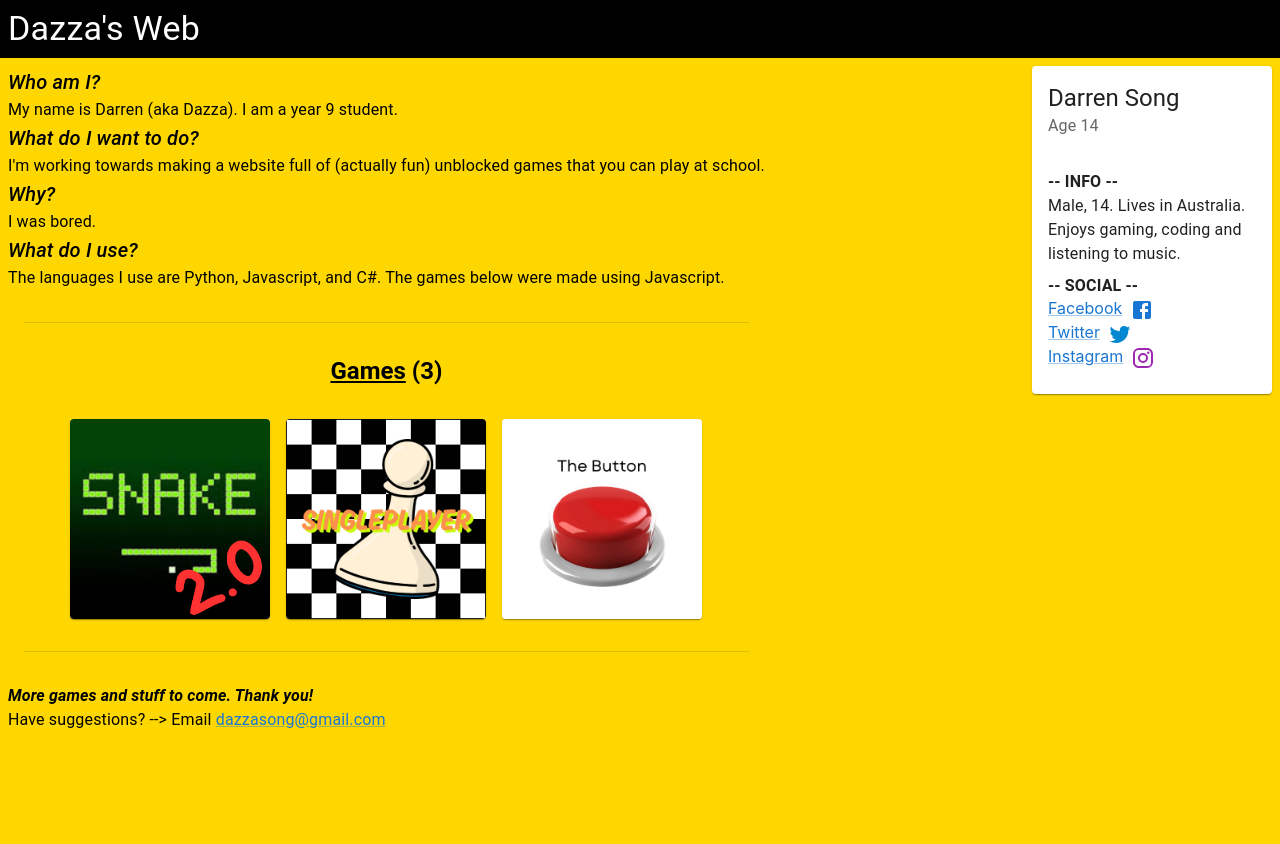
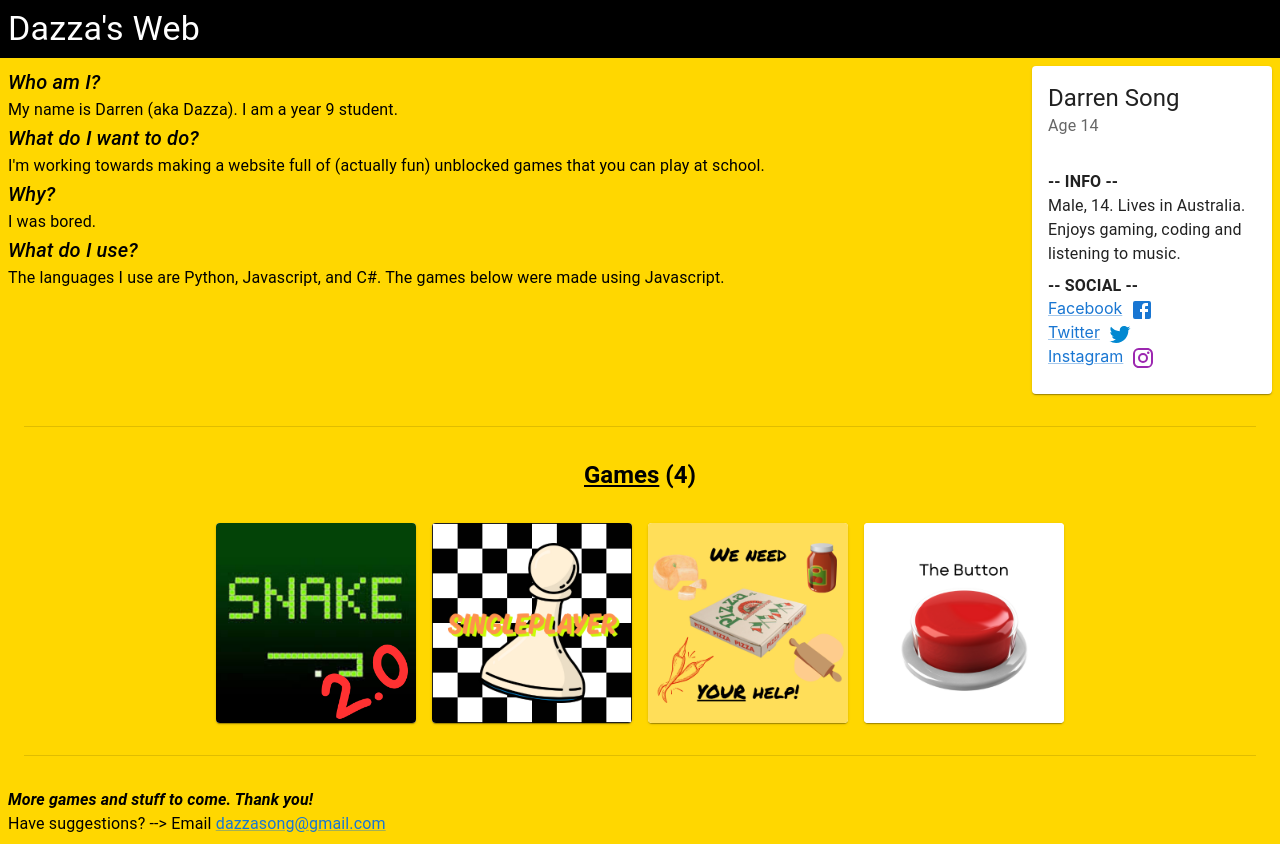
Before and after one commit to dazzasong/portfolio, a React (Create React App) app: page / in a window 1280 px wide. Before the commit the page ends 800 px from the top, so only its background shows below. Built offline with nearby package versions, Linux system fonts and the light colour scheme.

Commit message:
new game added

```diff
--- a/src/Home/Home.jsx
+++ b/src/Home/Home.jsx
@@ -1,46 +1,19 @@
 import { useEffect } from "react";
-import { Box, Divider, Link, Stack, Typography } from "@mui/material";
+import { Box } from "@mui/material";
 import Header from "./Header";
-import PortFolioCard from "./PortfolioCard";
-import WebsiteCard from "./WebsiteCard";
+import MainContent from "./MainContent/MainContent";
 
-export default function Home() {
+function Home() {
   useEffect(() => {
     document.body.style.backgroundColor = "gold";
   }, []);
 
-  const websites = [
-    {img: "icons/snake2.0.png", to: "/snake2"},
-    {img: "icons/chess.png", to: "https://singleplayerchess.netlify.app/"},
-    {img: "icons/the-button.png", to: "/thebutton"}
-  ];
-
   return (
     <Box sx={{ userSelect: "none" }}>
       <Header />
-      <Stack direction="row" justifyContent="space-between" m={1}>
-        <Box>
-          <Typography variant="h6" fontStyle="italic">Who am I?</Typography>
-          <Typography>My name is Darren (aka Dazza). I am a year 9 student.</Typography>
-          <Typography variant="h6" fontStyle="italic">What do I want to do?</Typography>
-          <Typography>I'm working towards making a website full of (actually fun) unblocked games that you can play at school.</Typography>
-          <Typography variant="h6" fontStyle="italic">Why?</Typography>
-          <Typography>I was bored.</Typography>
-          <Typography variant="h6" fontStyle="italic">What do I use?</Typography>
-          <Typography>The languages I use are Python, Javascript, and C#. The games below were made using Javascript.</Typography>
-          <Divider variant="middle" sx={{ marginY: 4 }} />
-          <Stack alignItems="center" spacing={4}>
-            <Typography variant="h5" fontWeight="bold"><u>Games</u> ({websites.length})</Typography>
-            <Stack direction="row" spacing={2}>
-              {websites.map((web) => <WebsiteCard img={web.img} to={web.to} />)}
-            </Stack>
-          </Stack>
-          <Divider variant="middle" sx={{ marginY: 4 }} />
-          <Typography fontWeight="bold" fontStyle="italic">More games and stuff to come. Thank you!</Typography>
-          <Typography>Have suggestions? --&gt; Email <Link href="mailto:dazzasong@gmail.com">dazzasong@gmail.com</Link></Typography>
-        </Box>
-        <PortFolioCard />
-      </Stack>
+      <MainContent />
     </Box>
   );
 }
+
+export default Home;
--- /dev/null
+++ b/src/Home/MainContent/Info/Info.jsx
@@ -0,0 +1,20 @@
+import { Box, Stack, Typography } from "@mui/material";
+import PortFolioCard from "./PortfolioCard";
+
+export default function Info() {
+  return (
+    <Stack direction="row" justifyContent="space-between">
+      <Box>
+        <Typography variant="h6" fontStyle="italic">Who am I?</Typography>
+        <Typography>My name is Darren (aka Dazza). I am a year 9 student.</Typography>
+        <Typography variant="h6" fontStyle="italic">What do I want to do?</Typography>
+        <Typography>I'm working towards making a website full of (actually fun) unblocked games that you can play at school.</Typography>
+        <Typography variant="h6" fontStyle="italic">Why?</Typography>
+        <Typography>I was bored.</Typography>
+        <Typography variant="h6" fontStyle="italic">What do I use?</Typography>
+        <Typography>The languages I use are Python, Javascript, and C#. The games below were made using Javascript.</Typography>
+      </Box>
+      <PortFolioCard />
+    </Stack>
+  );
+}
--- a/src/Home/PortfolioCard.jsx
+++ b/src/Home/MainContent/Info/PortfolioCard.jsx
@@ -1,5 +1,5 @@
 import { Facebook, Instagram, Twitter } from "@mui/icons-material";
-import { Box, Card, CardContent, CardHeader, CardMedia, Link, Stack, Typography } from "@mui/material";
+import { Box, Card, CardContent, CardHeader, Link, Stack, Typography } from "@mui/material";
 
 export default function PortFolioCard() {
   const socials = [
--- /dev/null
+++ b/src/Home/MainContent/MainContent.jsx
@@ -0,0 +1,16 @@
+import { Box, Divider, Link, Typography } from "@mui/material";
+import Info from "./Info/Info"
+import WebsiteList from "./WebsiteList/WebsiteList";
+
+export default function MainContent() {
+  return (
+    <Box m={1}>
+      <Info />
+      <Divider variant="middle" sx={{ marginY: 4 }} />
+      <WebsiteList />
+      <Divider variant="middle" sx={{ marginY: 4 }} />
+      <Typography fontWeight="bold" fontStyle="italic">More games and stuff to come. Thank you!</Typography>
+      <Typography>Have suggestions? --&gt; Email <Link href="mailto:dazzasong@gmail.com">dazzasong@gmail.com</Link></Typography>
+    </Box>
+  );
+}
--- /dev/null
+++ b/src/Home/MainContent/WebsiteList/WebsiteList.jsx
@@ -0,0 +1,20 @@
+import { Stack, Typography } from "@mui/material";
+import WebsiteCard from "./WebsiteCard";
+
+export default function WebsiteList() {
+  const websites = [
+    {img: "icons/snake2.0.png", to: "/snake2"},
+    {img: "icons/chess.png", to: "https://singleplayerchess.netlify.app/"},
+    {img: "icons/pizza-help.png", to: "/pizza-help"},
+    {img: "icons/the-button.png", to: "/thebutton"}
+  ];
+
+  return (
+    <Stack alignItems="center" spacing={4}>
+    <Typography variant="h5" fontWeight="bold"><u>Games</u> ({websites.length})</Typography>
+    <Stack direction="row" spacing={2}>
+      {websites.map((web) => <WebsiteCard img={web.img} to={web.to} />)}
+    </Stack>
+  </Stack>
+  );
+}
--- a/src/TheButton/TheButton.jsx
+++ b/src/TheButton/TheButton.jsx
@@ -1,10 +1,10 @@
 import { useState } from "react";
 import { Box, Stack, Typography } from "@mui/material";
 
-export default function TheButton() {
+function TheButton() {
   const [src, setSrc] = useState("the-button-assets/imgs/button.png");
   const [text, setText] = useState();
-  const [bananasNum, setBananasNum] = useState(0);
+  const [numBananas, setNumBananas] = useState(0);
 
   const press = () => {
     setText();
@@ -21,7 +21,7 @@ export default function TheButton() {
         alert("We have detected a virus on your device. Please install Microsoft Virus Defender.");
         break;
       case 3:
-        setBananasNum((prevBananasNum) => prevBananasNum + 1);
+        setNumBananas((prevNumBananas) => prevNumBananas + 1);
         break;
       default:
         return;
@@ -30,7 +30,7 @@ export default function TheButton() {
 
   return (
     <Box>
-      <Typography position="absolute">Banana counter: {bananasNum}</Typography>
+      <Typography position="absolute">Banana counter: {numBananas}</Typography>
       <Stack
         justifyContent="center"
         alignItems="center"
@@ -49,3 +49,5 @@ export default function TheButton() {
     </Box>
   )
 }
+
+export default TheButton;
```
Also changed, not shown: src/Stickman/LevelButton.jsx (added, +9 -0 lines), src/Stickman/Stickman.jsx (added, +12 -0 lines), public/icons/pizza-help.png (added), src/Home/MainContent/WebsiteList/WebsiteCard.jsx (renamed from src/Home/WebsiteCard.jsx), src/Snake2/Snake2.jsx (line endings or trailing spaces).
